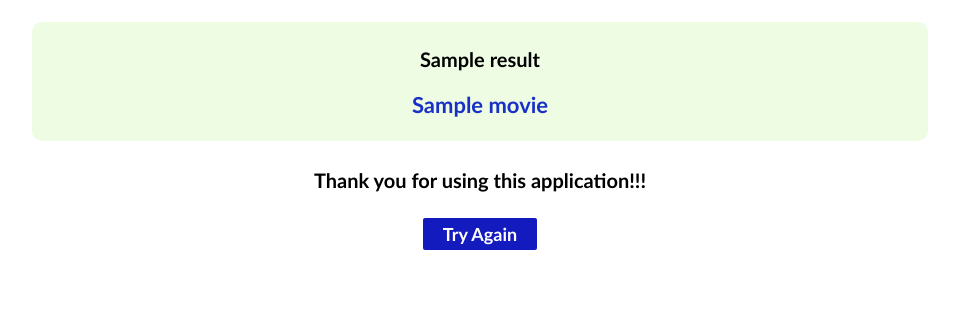
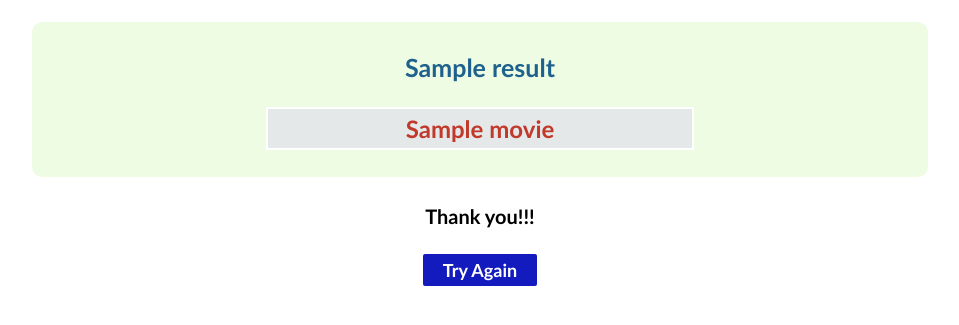
Before and after one commit to mamunur-ipe/ML-model-deployment, a Flask app: template templates/result_movie_recommender.html in a window 1280 px wide. Shown: the part 112-437 px from the top of the page, without its empty margins (160-1119 px from the left). Run offline with Flask 2, Linux system fonts and the light colour scheme; the template is opened without the code that fills it: most values are stand-ins (such as "Sample title", 1, 10 or a date in 2020).

Commit message:
Update result_movie_recommender.html

```diff
--- a/templates/result_movie_recommender.html
+++ b/templates/result_movie_recommender.html
@@ -12,19 +12,26 @@
 
 <div id="box_center">
 
-   <p style="font-size: 20px;font-weight:bold;"> {{ result }} </p>
+   <p style="font-size:25px; color:#1F618D; font-weight:bold;"> {{ result }} </p>
 
            {% for movie in recommended_movies %}
 
-                <h2>{{ movie }}</h2>
+           <div id="box_result" style="font-size:24px;font-weight:bold;color:#C0392B">
 
+               {{ movie }}
+
+            </div>
 
            {% endfor %}
+
+         <br>
 </div>
 
 
+
 <div style="font-size: 20px;font-weight:bold;text-align:center;">
-   <h4> Thank you for using this application!!! </h4>
+
+   <h4> Thank you!!! </h4>
 
     <a href="{{ url_for('input_movie_recommender') }}"> Try Again </a>
 
```
